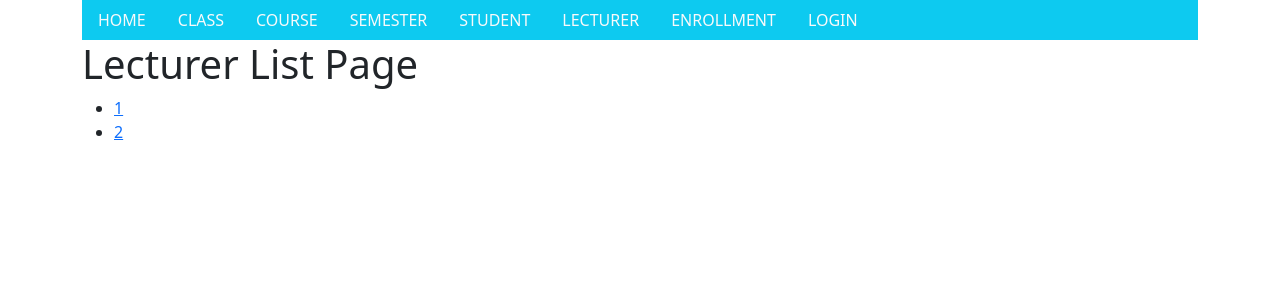
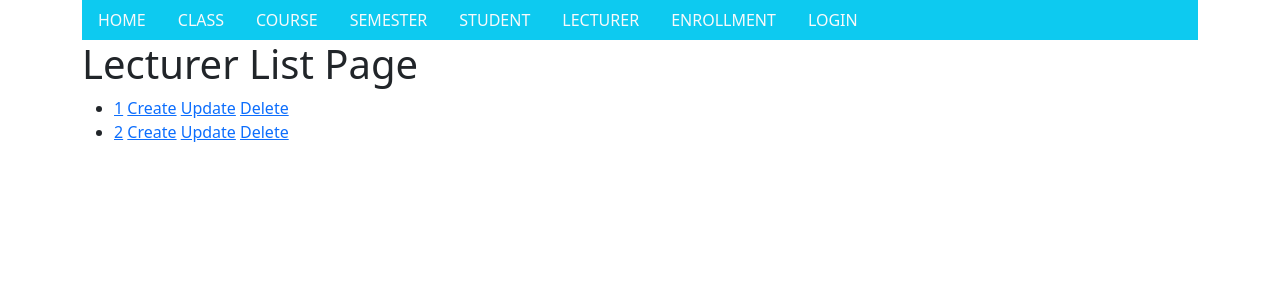
Before and after one commit to ohyasswecan/WebAppAssignment, a Django app: page /LecturerList/ in a window 1280 px wide. Shown: the top 300 px of the page. Run offline with Django 5.2, Linux system fonts and the light colour scheme; data comes from the database, SQL or seed files in the repository; both versions use the stored data as it was after the commit; some libraries are stand-ins or nearby versions.

Commit message:
All create,update,delete views done. Need to design login logic.

```diff
--- a/gradebook/urls.py
+++ b/gradebook/urls.py
@@ -29,7 +29,13 @@ urlpatterns = [
     path('StudentList/StudentDetail/DeleteStudent/<int:student_id>', views.delete_student_views, name='deletestudent'),
     path('StudentList/StudentDetail/<int:pk>', StudentDetailView.as_view(), name='studentdetail'),
     path('LecturerList/', LecturerListView.as_view(), name='lecturerlist'),
+    path('LecturerList/CreateLecturer/', views.create_lecturer_views, name='createlecturer'),
+    path('LecturerList/LecturerDetail/UpdateLecturer/<int:staff_id>', views.update_lecturer_views, name='updatelecturer'),
+    path('LecturerList/LecturerDetail/DeleteLecturer/<int:staff_id>', views.delete_lecturer_views, name='deletelecturer'),
     path('LecturerList/LecturerDetail/<int:pk>/', LecturerDetailView.as_view(), name='lecturerdetail'),
     path('EnrollmentList/', EnrollmentListView.as_view(), name='enrollmentlist'),
+    path('EnrollmentList/CreateEnrollment/', views.create_studentenrollment_views, name='createstudentenrollment'),
+    path('EnrollmentList/EnrollmentDetail/UpdateEnrollment/<int:student_id>/<int:class_id>/', views.update_studentenrollment_views, name='updatestudentenrollment'),
+    path('EnrollmentList/EnrollmentDetail/DeleteEnrollment/<int:student_id>/<int:class_id>/', views.delete_studentenrollment_views, name='deletestudentenrollment'),
     path('EnrollmentList/EnrollmentDetail/<int:student_id>/<int:class_id>/', EnrollmentDetailView.as_view(), name='enrollmentdetail')
 ]
--- a/gradebook/views.py
+++ b/gradebook/views.py
@@ -3,7 +3,8 @@ from django.shortcuts import render, redirect, get_object_or_404
 from django.template import loader
 from django.views.generic import ListView, DetailView
 
-from gradebook.forms import Class_EnrollmentForm, CourseForm, SemesterForm, StudentForm
+from gradebook.forms import Class_EnrollmentForm, CourseForm, SemesterForm, StudentForm, LecturerForm, \
+    StudentEnrollmentForm
 from gradebook.models import Class_Enrollment, Course, Semester, Student, Lecturer, Student_Enrollment
 
 
@@ -304,3 +305,64 @@ def delete_student_views(request, student_id):
     else:
         form = StudentForm(instance=student)
         return render(request, 'DeleteInstanceForm.html', {'form': form, 'object': student})
+
+
+def create_lecturer_views(request):
+    if request.method == 'POST':
+        form = LecturerForm(request.POST)
+        if form.is_valid():
+            form.save()
+            return redirect('lecturerlist')
+    else:
+        form = LecturerForm()
+        return render(request, 'CreateInstanceForm.html', {'form': form,'object_list':Lecturer.objects.all()})
+
+def update_lecturer_views(request, staff_id):
+    lecturer = get_object_or_404(Lecturer, pk=staff_id)
+    if request.method == 'POST':
+        form = LecturerForm(request.POST, instance=lecturer)
+        if form.is_valid():
+            form.save()
+            return redirect('lecturerlist')
+    else:
+        form = LecturerForm(instance=lecturer)
+        return render(request, 'UpdateInstanceForm.html', {'form': form, 'object': lecturer})
+
+def delete_lecturer_views(request, staff_id):
+    lecturer = get_object_or_404(Lecturer, pk=staff_id)
+    if request.method == 'POST':
+        lecturer.delete()
+        return redirect('lecturerlist')
+    else:
+        form = LecturerForm(instance=lecturer)
+        return render(request, 'DeleteInstanceForm.html', {'form': form, 'object': lecturer})
+
+def create_studentenrollment_views(request):
+    if request.method == 'POST':
+        form = StudentEnrollmentForm(request.POST)
+        if form.is_valid():
+            form.save()
+            return redirect('enrollmentlist')
+    else:
+        form = StudentEnrollmentForm()
+        return render(request, 'CreateInstanceForm.html', {'form': form,'object_list':Student_Enrollment.objects.all()})
+
+def update_studentenrollment_views(request, student_id, class_id):
+    student_enrol = get_object_or_404(Student_Enrollment, student_id=student_id, class_id=class_id)
+    if request.method == 'POST':
+        form = StudentEnrollmentForm(request.POST, instance=student_enrol)
+        if form.is_valid():
+            form.save()
+            return redirect('enrollmentlist')
+    else:
+        form = StudentEnrollmentForm(instance=student_enrol)
+        return render(request, 'UpdateInstanceForm.html', {'form': form, 'object': student_enrol})
+
+def delete_studentenrollment_views(request, student_id, class_id):
+    student_enrol = get_object_or_404(Student_Enrollment, student_id=student_id, class_id=class_id)
+    if request.method == 'POST':
+        student_enrol.delete()
+        return redirect('enrollmentlist')
+    else:
+        form = StudentEnrollmentForm(instance=student_enrol)
+        return render(request, 'DeleteInstanceForm.html', {'form': form, 'object': student_enrol})
--- a/templates/EnrollmentList.html
+++ b/templates/EnrollmentList.html
@@ -8,7 +8,7 @@
     <h1>Enrollment List Page</h1>
      <ul>
         {% for enrollment_item in object_list %}
-        <li><a href="{% url 'enrollmentdetail' enrollment_item.student_id.student_id enrollment_item.class_id.class_id %}">{{ enrollment_item.student_id.student_id }}&{{ enrollment_item.class_id.class_id }}</a></li>
+        <li><a href="{% url 'enrollmentdetail' enrollment_item.student_id.student_id enrollment_item.class_id.class_id %}">{{ enrollment_item.student_id.student_id }}&{{ enrollment_item.class_id.class_id }}</a> <a href="{% url 'createstudentenrollment' %}">Create</a> <a href="{% url 'updatestudentenrollment' enrollment_item.student_id.student_id enrollment_item.class_id.class_id %}">Update</a> <a href="{% url 'deletestudentenrollment' enrollment_item.student_id.student_id enrollment_item.class_id.class_id %}">Delete</a></li>
         {% empty %}
             <li>No student enrollment yet</li>
         {% endfor %}
--- a/templates/LecturerList.html
+++ b/templates/LecturerList.html
@@ -8,7 +8,7 @@
     <h1>Lecturer List Page</h1>
     <ul>
         {% for lecturer_item in object_list %}
-        <li><a href="{% url 'lecturerdetail' lecturer_item.staff_id %}">{{ lecturer_item.staff_id }}</a></li>
+        <li><a href="{% url 'lecturerdetail' lecturer_item.staff_id %}">{{ lecturer_item.staff_id }}</a> <a href="{% url 'createlecturer' %}">Create</a> <a href="{% url 'updatelecturer' lecturer_item.staff_id %}">Update</a> <a href="{% url 'deletelecturer' lecturer_item.staff_id %}">Delete</a></li>
         {% empty %}
             <li>No staff enlist yet</li>
         {% endfor %}
```
Also changed, not shown: db.sqlite3.
